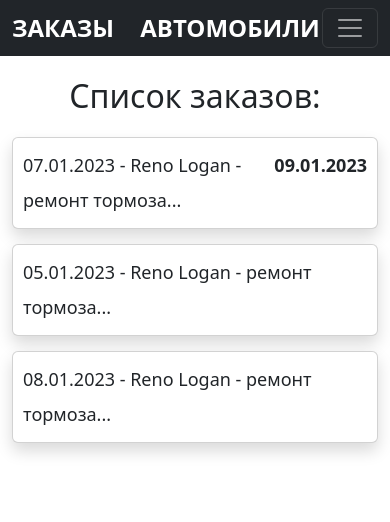
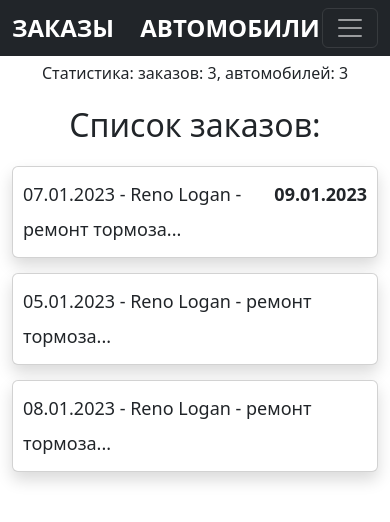
Before and after one commit to LexKorn/NERM_autoservise_client, a React (Create React App) app: page / in a window 390 px wide. Shown: the top 522 px of the page. Built offline with nearby package versions, Linux system fonts and the light colour scheme.

Commit message:
added Statistics

```diff
--- /dev/null
+++ b/src/components/Statistics/Statistics.tsx
@@ -0,0 +1,26 @@
+import React, {useState, useEffect} from 'react';
+
+// import { fetchAuthors } from '../../http/authorAPI';
+// import { fetchBooks } from '../../http/bookAPI';
+
+import './statistics.sass';
+
+const Statistics: React.FC = () => {
+    const [quantityAutos, setQuantityAutos] = useState<number>(0);
+    const [quantityOrders, setQuantityOrders] = useState<number>(0);
+
+    useEffect(() => {
+        // fetchAuthors().then(data => setQuantityAuthors(data.length));
+        // fetchBooks().then(data => setQuantityBooks(data.length));
+        setQuantityAutos(3);
+        setQuantityOrders(3);
+    }, []);
+
+    return (
+        <>
+            <div className='statistics'>Статистика: заказов: {quantityOrders},  автомобилей: {quantityAutos}</div>
+        </>
+    );
+};
+
+export default Statistics;
--- /dev/null
+++ b/src/components/Statistics/statistics.sass
@@ -0,0 +1,8 @@
+.statistics
+    margin-top: 5px
+    text-align: center
+    font-size: 18px
+
+@media (max-width: 530px)
+    .statistics
+        font-size: 16px
--- a/src/pages/AutosPage.tsx
+++ b/src/pages/AutosPage.tsx
@@ -9,7 +9,7 @@ import AutoItem from '../components/AutoItem/AutoItem';
 import { IAuto } from '../types/types';
 
 // import FilterPanel from '../components/FilterPanel/FilterPanel';
-// import Statistics from '../components/Statistics/Statistics';
+import Statistics from '../components/Statistics/Statistics';
 // import { fetchAuthors } from '../http/authorAPI';
 // import { Context } from '../index';
 
@@ -75,7 +75,7 @@ const AuthorsPage: React.FC = observer(() => {
                 <meta name="description" content="Список автомобилей" />
             </Helmet>
 
-            {/* <Statistics /> */}
+            <Statistics />
             {/* <FilterPanel value={value} setValue={setValue} filter={filter} setFilter={setFilter} elems={authors} /> */}
             <h1 style={{textAlign: 'center'}}>Список автомобилей:</h1>
             {loading ? <Spinner animation={"border"}/> :
--- a/src/pages/MainPage.tsx
+++ b/src/pages/MainPage.tsx
@@ -7,7 +7,7 @@ import {Helmet} from "react-helmet";
 import List from '../components/List/List';
 import OrderItem from '../components/OrderItem/OrderItem';
 // import FilterPanel from '../components/FilterPanel/FilterPanel';
-// import Statistics from '../components/Statistics/Statistics';
+import Statistics from '../components/Statistics/Statistics';
 import { IOrder } from '../types/types';
 // import { fetchOrders } from '../http/orderAPI';
 // import { fetchAuthors } from '../http/authorAPI';
@@ -98,7 +98,7 @@ const MainPage: React.FC = observer(() => {
                 <meta name="description" content="Список заказов" />
             </Helmet>
 
-            {/* <Statistics /> */}
+            <Statistics />
             {/* <FilterPanel value={value} setValue={setValue} filter={filter} setFilter={setFilter} elems={library.orders} /> */}
             <h1 style={{textAlign: 'center'}}>Список заказов:</h1>
             {loading ? <Spinner animation={"border"}/> :
```
Also changed, not shown: 1 other file (tests, documents, lock files or other folders).
